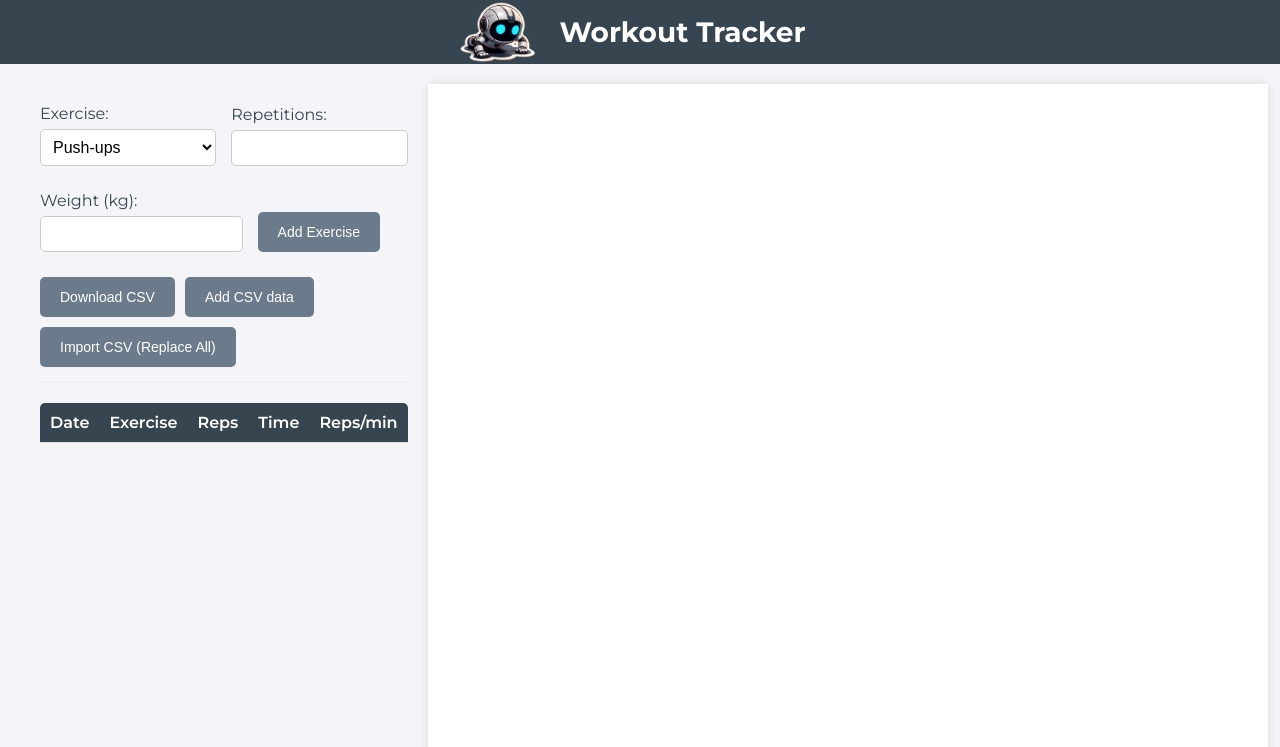
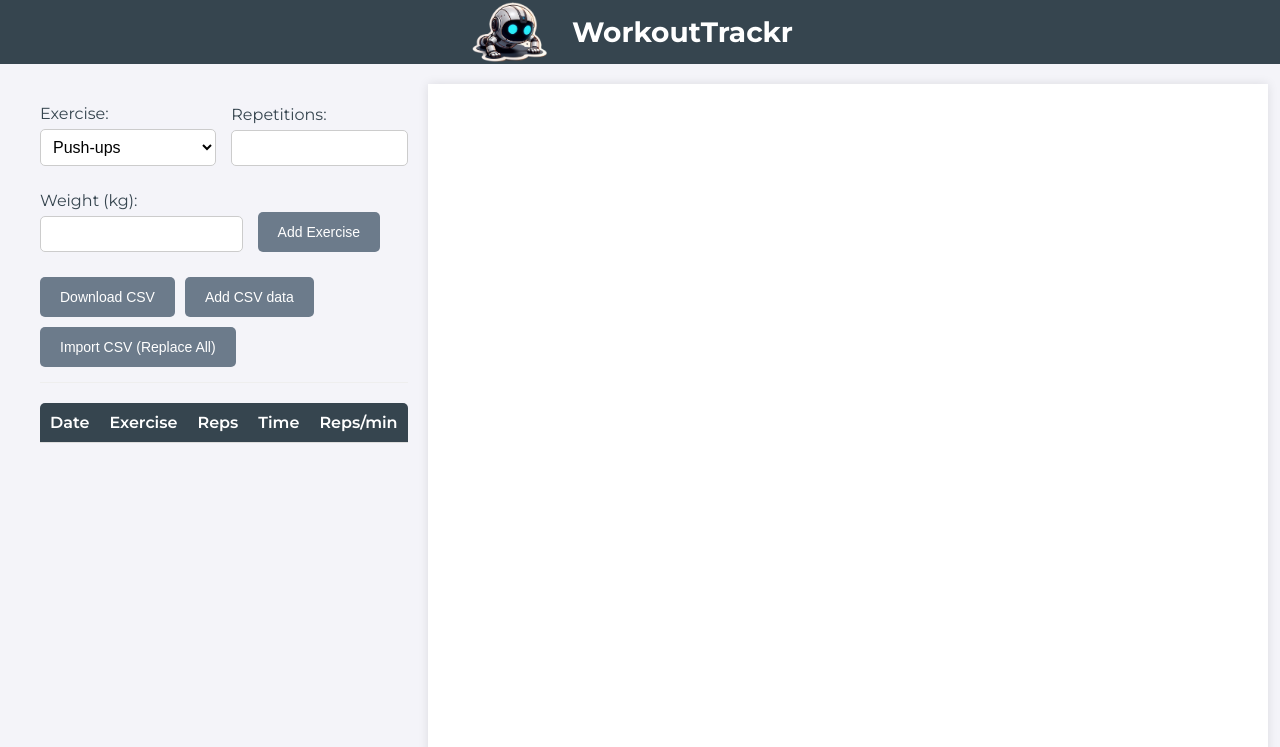
Before and after one commit to GuilleHoardings/WorkoutTrackr, a plain HTML site: page index.html in a window 1280 px wide. Drawn offline with nearby package versions, Linux system fonts and the light colour scheme.

Commit message:
Change name to WorkoutTrackr

```diff
--- a/index.html
+++ b/index.html
@@ -4,7 +4,7 @@
 <head>
     <meta charset="UTF-8">
     <meta name="viewport" content="width=device-width, initial-scale=1.0">
-    <title>Workout Tracker</title>
+    <title>WorkoutTrackr - Workout Tracker</title>
     <link href="https://fonts.googleapis.com/css2?family=Libre+Baskerville:wght@400;700&display=swap" rel="stylesheet">
     <link href="https://fonts.googleapis.com/css2?family=Montserrat:wght@300;400;500;600;700&display=swap"
         rel="stylesheet">
@@ -15,7 +15,7 @@
 
     <div class="header">
         <img id="logo" src="pushup.png" alt="workout icon">
-        <h1>Workout Tracker</h1>
+        <h1>WorkoutTrackr</h1>
     </div>
     <div class="container">
         <div class="left-side">
```
